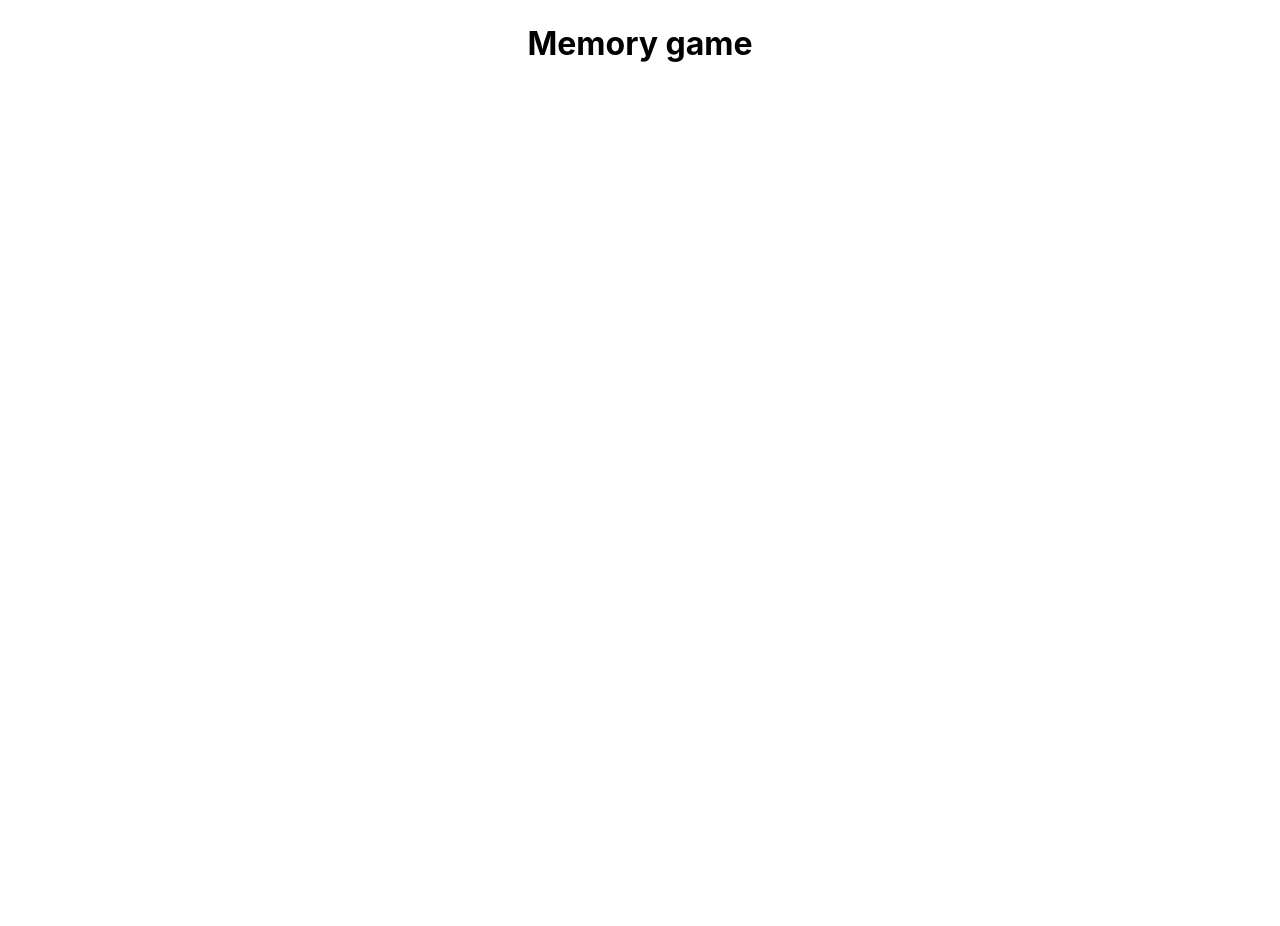
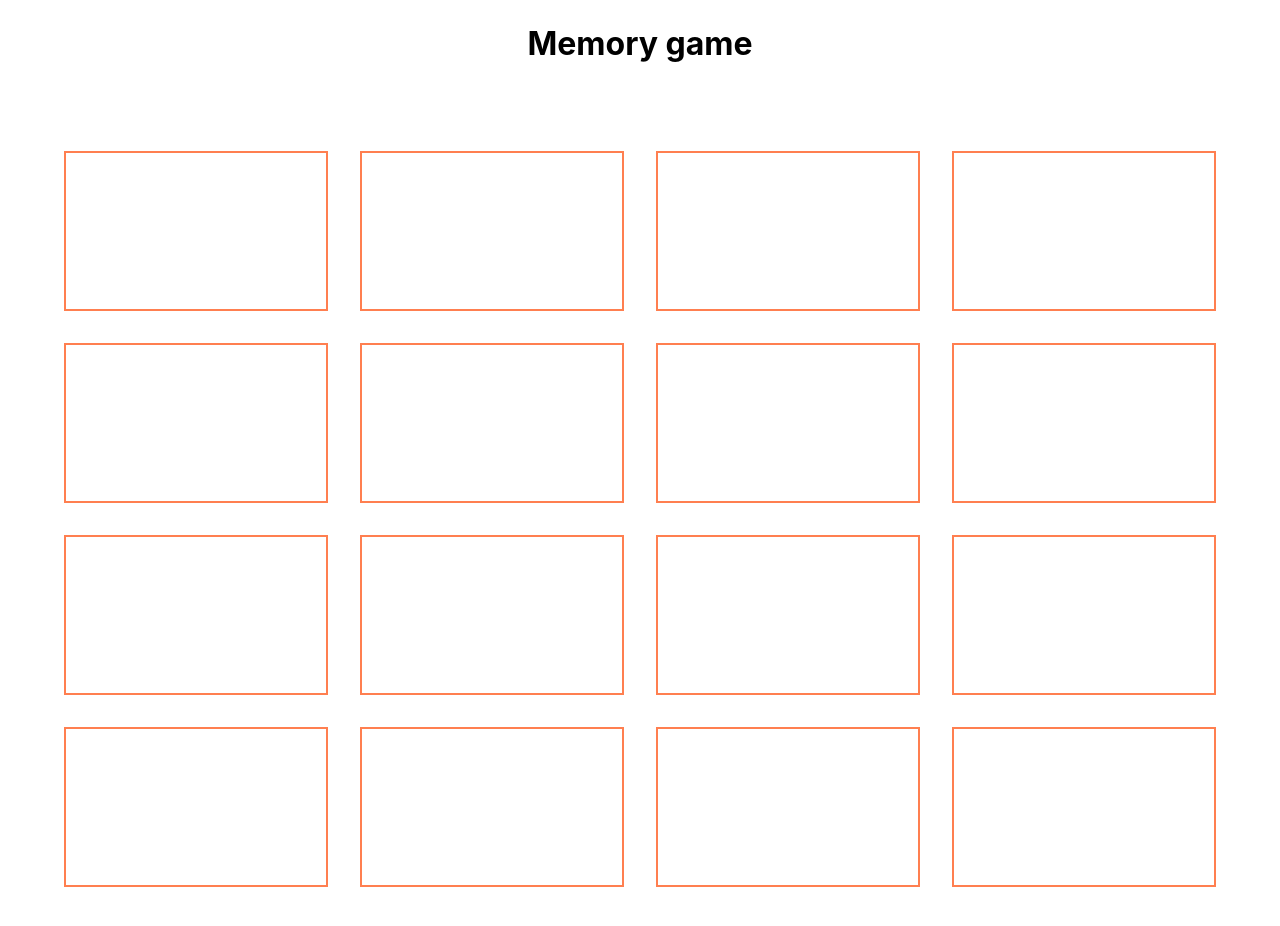
Before and after one commit to amnrzv/memory-game, a Next.js app: page / in a window 1280 px wide. Shown: the top 926 px of the page. Before the commit the page ends 800 px from the top, so only its background shows below. Built offline with nearby package versions, Linux system fonts and the light colour scheme.

Commit message:
set up game board with cards and card reveal mechanics

```diff
--- a/package.json
+++ b/package.json
@@ -20,9 +20,11 @@
   "devDependencies": {
     "@testing-library/jest-dom": "^5.16.5",
     "@testing-library/react": "^13.4.0",
+    "@testing-library/user-event": "^14.4.3",
     "@types/jest": "^29.2.3",
     "@types/node": "18.11.10",
     "@types/react": "18.0.25",
+    "@types/styled-components": "^5.1.26",
     "babel-plugin-styled-components": "^2.0.7",
     "jest": "^29.3.1",
     "jest-environment-jsdom": "^29.3.1",
--- /dev/null
+++ b/src/components/card/card.tsx
@@ -0,0 +1,38 @@
+import { useState } from "react";
+import styled from "styled-components";
+
+interface CardProps {
+  id: string;
+}
+
+export const Card = ({ id }: CardProps) => {
+  const [revealed, setRevealed] = useState(false);
+
+  return (
+    <CardWrapper
+      data-testid="card"
+      tabIndex={0}
+      onClick={() =>
+        setRevealed((currentRevealedState) => !currentRevealedState)
+      }
+    >
+      {revealed ? id : ""}
+    </CardWrapper>
+  );
+};
+
+const CardWrapper = styled.div`
+  font-size: 3rem;
+  display: flex;
+  justify-content: center;
+  align-items: center;
+  height: 10rem;
+  border: solid 2px coral;
+  cursor: pointer;
+
+  :hover,
+  :focus {
+    box-shadow: 0 0 10px 0px coral;
+    transform: scale(1.05);
+  }
+`;
--- /dev/null
+++ b/src/components/card/index.ts
@@ -0,0 +1 @@
+export { Card } from "./card";
--- a/src/styles/globals.css
+++ b/src/styles/globals.css
@@ -21,6 +21,6 @@ a {
   }
   body {
     color: white;
-    background: black;
+    background: #100912;
   }
 }
--- a/src/ui/home/home.tsx
+++ b/src/ui/home/home.tsx
@@ -1,9 +1,35 @@
 import styled from "styled-components";
+
+import { Card } from "../../components/card";
+
+const board = [
+  "D",
+  "F",
+  "G",
+  "A",
+  "E",
+  "H",
+  "C",
+  "B",
+  "F",
+  "D",
+  "A",
+  "E",
+  "C",
+  "B",
+  "G",
+  "H",
+];
 
 export const Home = () => {
   return (
     <Container>
       <Header>Memory game</Header>
+      <GameBoard>
+        {board.map((letter, index) => (
+          <Card id={letter} key={index} />
+        ))}
+      </GameBoard>
     </Container>
   );
 };
@@ -17,3 +43,10 @@ const Header = styled.h1`
   margin: 0 auto;
   padding-block: 1.5rem;
 `;
+
+const GameBoard = styled.div`
+  margin: 4rem;
+  display: grid;
+  grid-template-columns: 1fr 1fr 1fr 1fr;
+  gap: 2rem;
+`;
--- a/tsconfig.json
+++ b/tsconfig.json
@@ -1,5 +1,6 @@
 {
   "compilerOptions": {
+    "baseUrl": "./src",
     "target": "es5",
     "lib": ["dom", "dom.iterable", "esnext"],
     "allowJs": true,
```
Also changed, not shown: 2 other files (tests, documents, lock files or other folders).
